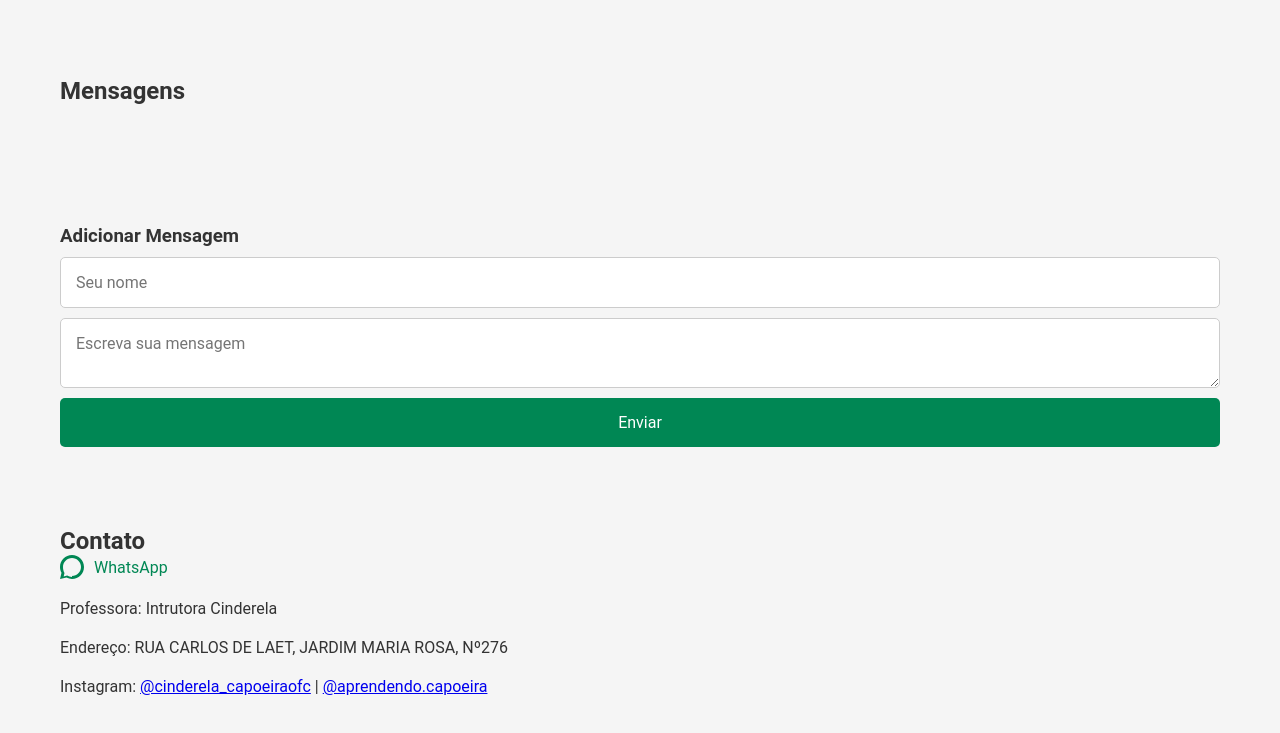
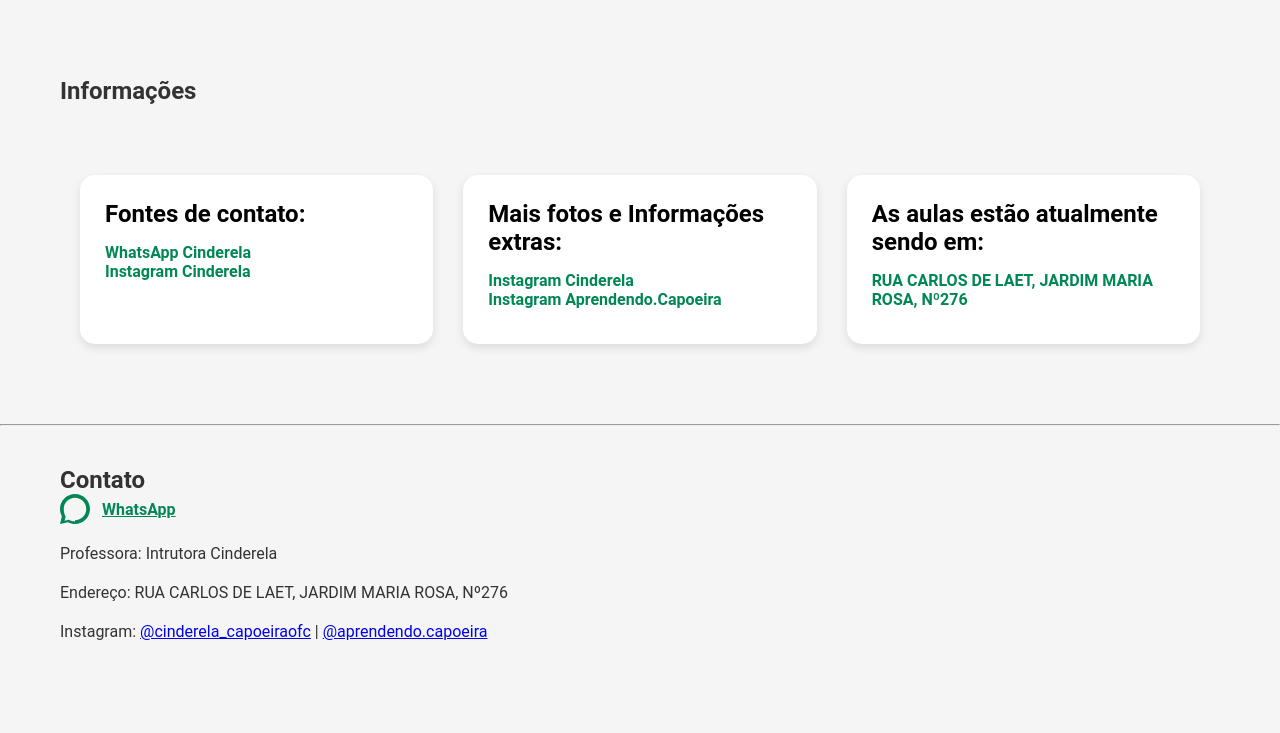
Before and after one commit to FelpsVM/MR, a plain HTML site: page index.html in a window 1280 px wide. Shown: the part 745-1478 px from the top of the page. After the commit the page ends 1446 px from the top, so only its background shows below. Drawn offline with Linux system fonts and the light colour scheme.

Commit message:
Update index.html

```diff
--- a/index.html
+++ b/index.html
@@ -71,8 +71,9 @@
 
     .events-container {
   display: grid;
-      grid-template-columns: repeat(auto-fit, minmax(300px, 1fr));
-      gap: 20px;
+  grid-template-columns: repeat(auto-fit, minmax(320px, 1fr));
+  gap: 30px;
+  margin-top: 30px;
 }
 
     .event-card {
@@ -127,11 +128,12 @@
     }
 
     .social-link {
-      color: var(--primary-color);
-      text-decoration: none;
   display: flex;
   align-items: center;
-      gap: 10px;
+  gap: 12px;
+  font-weight: bold;
+  color: var(--primary-color);
+  transition: color 0.3s ease-in-out;
 }
 
     .social-link svg {
@@ -139,81 +141,83 @@
       height: 24px;
     }
 
-    /* Estilo para as mensagens */
-    .message-card {
-      background: white;
-      border-radius: 10px;
-      padding: 20px;
-      box-shadow: 0 2px 5px rgba(0,0,0,0.1);
-      margin-bottom: 20px;
+    .info-card {
+  background: #ffffff;
+  border-radius: 15px;
+  padding: 25px;
+  box-shadow: 0 4px 10px rgba(0, 0, 0, 0.1);
+  transition: transform 0.3s ease-in-out;
 }
 
-    .message-card h3 {
+.info-card:hover {
+  transform: translateY(-8px);
+}
+
+.info-card h3 {
+  margin-bottom: 15px;
+  font-size: 1.5rem;
+  color: #000; /* Cor preta para o título */
+}
+
+.info-card p {
+  font-size: 1rem;
+  color: #555;
   margin-bottom: 10px;
 }
 
-    .message-card p {
-      font-size: 16px;
+.info-card a {
+  color: var(--primary-color); /* Cor verde */
+  text-decoration: none;
+  font-weight: bold;
+  transition: color 0.3s ease-in-out;
 }
 
-    .message-container {
+.info-card a:hover {
+  color: var(--hover-color); /* Cor mais escura para o hover */
+}
+
+/* Melhorando o layout das informações */
+.events-container {
+  display: grid;
+  grid-template-columns: repeat(auto-fit, minmax(320px, 1fr));
+  gap: 30px;
+  margin-top: 30px;
+}
+
+/* Alterando o estilo das listas de links sociais */
+.social-link {
   display: flex;
-      justify-content: space-between;
   align-items: center;
+  gap: 12px;
+  font-weight: bold;
+  color: var(--primary-color);
+  transition: color 0.3s ease-in-out;
+}
+
+.social-link:hover {
+  color: var(--hover-color);
+}
+
+.social-link svg {
+  width: 30px;
+  height: 30px;
+}
+
+.social-link span {
+  font-size: 1rem;
+  color: #555;
+}
+
+/* Melhorando o layout responsivo */
+@media (max-width: 768px) {
+  .events-container {
+    grid-template-columns: 1fr;
     gap: 20px;
   }
 
-    .arrows {
-      display: flex;
-      gap: 10px;
-      justify-content: space-between;
-      width: 60px;
+  .info-card {
+    padding: 20px;
   }
-
-    .arrow {
-      cursor: pointer;
-      font-size: 24px;
-      color: var(--primary-color);
-      transition: color 0.3s;
-    }
-
-    .arrow:hover {
-      color: var(--hover-color);
-    }
-
-    .message-form {
-      margin-top: 40px;
-      display: flex;
-      flex-direction: column;
-      gap: 10px;
-    }
-
-    .message-form input, .message-form textarea {
-      padding: 15px;
-      font-size: 16px;
-      border-radius: 5px;
-      border: 1px solid var(--border-color);
-      transition: border-color 0.3s;
-    }
-
-    .message-form input:focus, .message-form textarea:focus {
-      border-color: var(--primary-color);
-      outline: none;
-    }
-
-    .message-form button {
-      padding: 15px;
-      background-color: var(--primary-color);
-      color: white;
-      font-size: 16px;
-      border: none;
-      border-radius: 5px;
-      cursor: pointer;
-      transition: background-color 0.3s;
-    }
-
-    .message-form button:hover {
-      background-color: var(--hover-color);
 }
 
     /* Estilo responsivo */
@@ -246,35 +250,41 @@
 <section id="galeria" class="section">
   <h2>Galeria</h2>
   <div class="gallery">
-    <div class="gallery-item"><img id="img1" src="https://raw.githubusercontent.com/FelpsVM/MR/090125_files_V2/fts/ft1.jpg" alt="Foto 1"></div>
-    <div class="gallery-item"><img id="img2" src="https://raw.githubusercontent.com/FelpsVM/MR/090125_files_V2/fts/ft2.jpg" alt="Foto 2"></div>
-    <div class="gallery-item"><img id="img3" src="https://raw.githubusercontent.com/FelpsVM/MR/090125_files_V2/fts/ft3.jpg" alt="Foto 3"></div>
+    <div class="gallery-item"><img id="img1" src="fts/ft1.jpg" alt="Foto 1"></div>
+    <div class="gallery-item"><img id="img2" src="fts/ft2.jpg" alt="Foto 2"></div>
+    <div class="gallery-item"><img id="img3" src="fts/ft3.jpg" alt="Foto 3"></div>
   </div>
 </section>
 
 <section id="infos" class="section">
-  <h2>Mensagens</h2>
-  <section id="eventos" class="section">
-    <div class="events-container" id="messages-container">
-      <!-- As mensagens serão inseridas aqui via JavaScript -->
+  <h2>Informações</h2>
+  <section id="informacoes" class="section">
+    <div class="events-container">
+      <div class="info-card">
+        <h3>Fontes de contato:</h3>
+        <p>
+          <a href="https://felpsvm.github.io/wa.me/5519988009824" target="_blank">WhatsApp Cinderela</a><br>
+          <a href="https://www.instagram.com/cinderela_capoeiraofc/" target="_blank">Instagram Cinderela</a>
+        </p>
       </div>
-    <div class="message-container">
-      <div class="arrows" id="arrows-container">
-        <span class="arrow" id="prev-msg">&#8592;</span>
-        <span class="arrow" id="next-msg">&#8594;</span>
+
+      <div class="info-card">
+        <h3>Mais fotos e Informações extras:</h3>
+        <p>
+          <a href="https://www.instagram.com/cinderela_capoeiraofc/" target="_blank">Instagram Cinderela</a><br>
+          <a href="https://www.instagram.com/aprendendo.capoeira/" target="_blank">Instagram Aprendendo.Capoeira</a>
+        </p>
+      </div>
+
+      <div class="info-card">
+        <h3>As aulas estão atualmente sendo em:</h3>
+        <p><a href="https://www.google.com.br/maps/@-22.9741681,-47.107365,3a,75y,173.48h,85.4t/data=!3m7!1e1!3m5!1sDtkVhfylkRBbTx6rdM0Q3w!2e0!6shttps:%2F%2Fstreetviewpixels-pa.googleapis.com%2Fv1%2Fthumbnail%3Fcb_client%3Dmaps_sv.tactile%26w%3D900%26h%3D600%26pitch%3D4.596923267578461%26panoid%3DDtkVhfylkRBbTx6rdM0Q3w%26yaw%3D173.4810238390965!7i16384!8i8192?entry=ttu&g_ep=EgoyMDI1MDEwNi4xIKXMDSoASAFQAw%3D%3D" target="_blank">RUA CARLOS DE LAET, JARDIM MARIA ROSA, Nº276</a></p>
       </div>
     </div>
   </section>
-
-  <div class="message-form">
-    <h3>Adicionar Mensagem</h3>
-    <input type="text" id="message-name" placeholder="Seu nome" />
-    <textarea id="message-text" placeholder="Escreva sua mensagem"></textarea>
-    <button onclick="addMessage()">Enviar</button>
-  </div>
 </section>
 
-
+<hr>
 <section id="contato" class="section">
   <h2>Contato</h2>
   <div class="contact-info">
@@ -291,113 +301,5 @@
   <p>Endereço: RUA CARLOS DE LAET, JARDIM MARIA ROSA, Nº276</p>
   <p>Instagram: <a href="https://www.instagram.com/cinderela_capoeiraofc/" target="_blank">@cinderela_capoeiraofc</a> | <a href="https://www.instagram.com/aprendendo.capoeira/" target="_blank">@aprendendo.capoeira</p>
 </section>
-<script>
-window.onload = function() {
-  for (var n = 0; n < localStorage.length; n++) { // Corrigido de n <= localStorage.length para n < localStorage.length
-    let key = localStorage.key(n); // Pega a chave
-    let value = localStorage.getItem(key); // Pega o valor associado à chave
-
-    if (value != null) {
-      // Converter a string para um array de objetos
-      let messages = JSON.parse(value);
-
-      // Iterar sobre o array de mensagens e exibir cada uma
-      messages.forEach(message => {
-        console.log(`Mensagem de: ${message.name}`);
-        console.log(`Texto: ${message.text}`);
-        console.log(`Data: ${message.date}`);
-        console.log(`Navegador: ${message.navigator}`)
-        console.log("====================================================");
-      });
-    }
-  }
-}
-
-function getBrowserName() {
-  let userAgent = navigator.userAgent;
-  if (userAgent.indexOf("Chrome") > -1) {
-      return "Chrome";
-  } else if (userAgent.indexOf("Firefox") > -1) {
-      return "Firefox";
-  } else if (userAgent.indexOf("Safari") > -1) {
-      return "Safari";
-  } else if (userAgent.indexOf("Edge") > -1) {
-      return "Edge";
-  } else {
-      return "Unknown";
-  }
-}
-
-let messages = JSON.parse(localStorage.getItem('msgs')) || [];
-let currentIndex = 0;
-
-// Função para adicionar mensagens
-function addMessage() {
-  const name = document.getElementById('message-name').value;
-  const text = document.getElementById('message-text').value;
-  if (name && text) {
-    const newMessage = {
-      name: name,
-      text: text,
-      date: new Date().toISOString(),
-      navigator: getBrowserName(),
-    };
-    messages.unshift(newMessage); // Adiciona no início
-    localStorage.setItem('msgs', JSON.stringify(messages)); // Salva no localStorage
-    renderMessages(); // Atualiza a exibição
-  }
-  // Atualiza a página
-  location.reload();
-
-}
-
-// Função para renderizar as mensagens
-function renderMessages() {
-  const container = document.getElementById('messages-container');
-  container.innerHTML = '';
-
-  const slicedMessages = messages.slice(currentIndex, currentIndex + 3);
-  slicedMessages.forEach(msg => {
-    const messageCard = document.createElement('div');
-    messageCard.classList.add('message-card');
-    messageCard.innerHTML = `
-      <h3>${msg.name}</h3>
-      <p>${msg.text}</p>
-    `;
-    container.appendChild(messageCard);
-  });
-
-  // Mostrar/ocultar as setas de navegação
-  const arrowsContainer = document.getElementById('arrows-container');
-  if (messages.length > 3) {
-    arrowsContainer.style.display = 'flex';
-  } else {
-    arrowsContainer.style.display = 'none';
-  }
-}
-
-// Navegação de mensagens
-document.getElementById('next-msg').addEventListener('click', () => {
-  if (currentIndex + 3 < messages.length) {
-    currentIndex += 3;
-    renderMessages();
-  }
-});
-
-document.getElementById('prev-msg').addEventListener('click', () => {
-  if (currentIndex > 0) {
-    currentIndex -= 3;
-    renderMessages();
-  }
-});
-
-// Carregar as mensagens ao inicializar
-renderMessages();
-
-const intervalo = 30 * 24 * 60 * 60 * 1000;
-function clearMessages() {
-  localStorage.clear()
-}
-</script>
 </body>
 </html>
```
Lines whose indentation alone changed are shown as unchanged.
